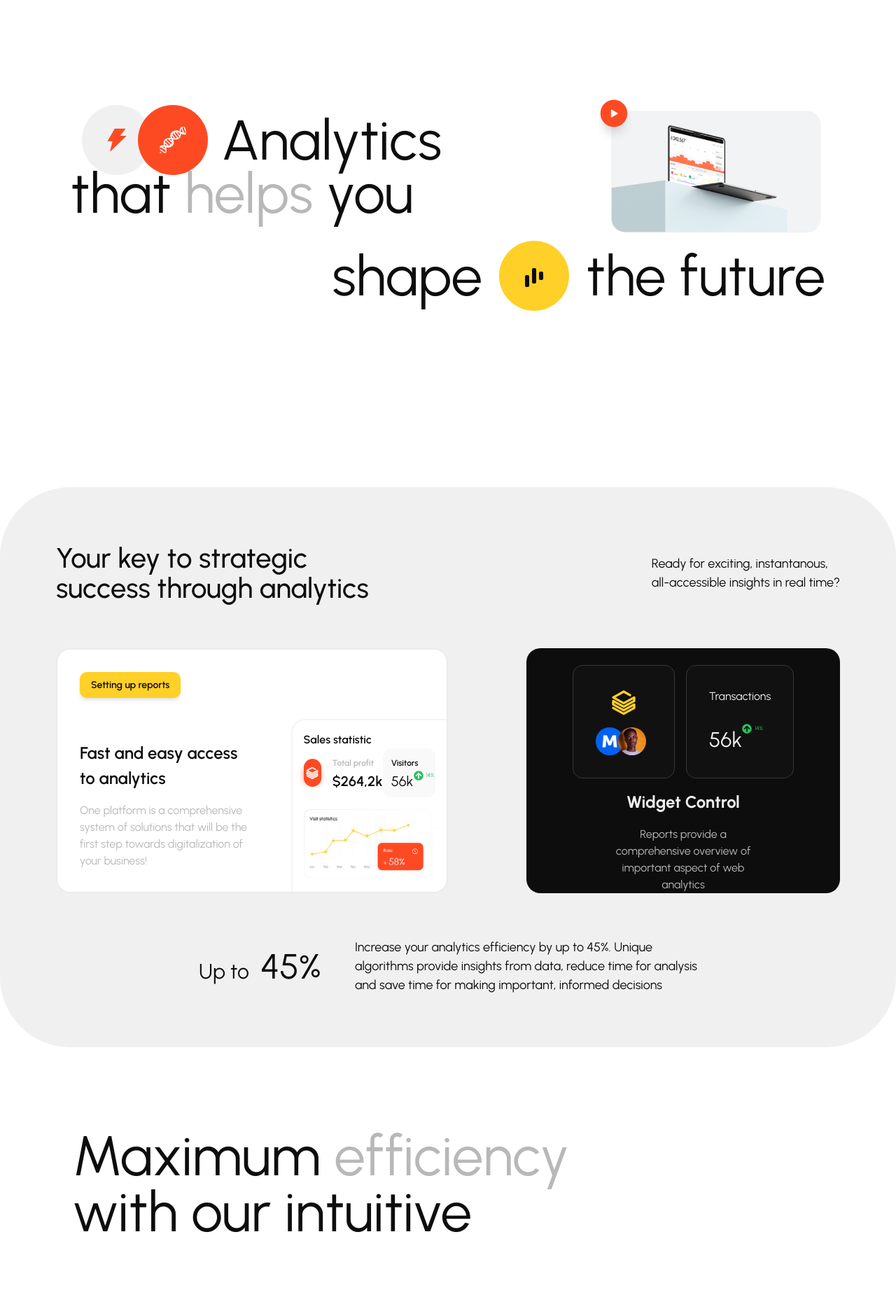
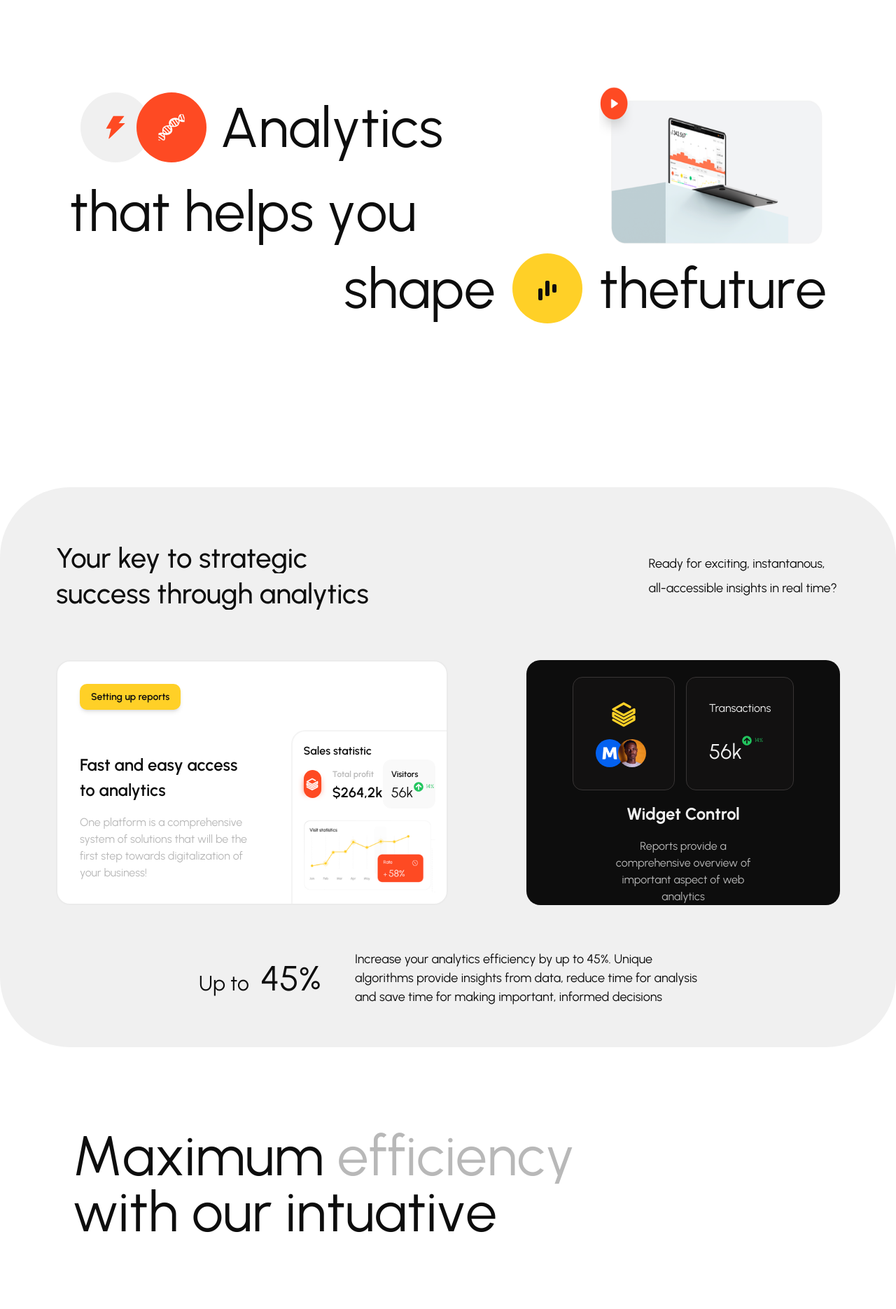
Before and after one commit to dejiborewa/moniepoint, a React (Vite) app: page / in a window 1280 px wide. Shown: the part 160-2030 px from the top of the page at 70% size. Built offline with nearby package versions, Linux system fonts and the light colour scheme.

Commit message:
fix: updates

```diff
--- a/package.json
+++ b/package.json
@@ -10,7 +10,9 @@
     "preview": "vite preview"
   },
   "dependencies": {
+    "@studio-freight/lenis": "^0.1.12",
     "framer-motion": "^11.2.4",
+    "gsap": "^3.10.4",
     "react": "^18.2.0",
     "react-dom": "^18.2.0",
     "react-icons": "^5.2.1",
--- a/src/App.tsx
+++ b/src/App.tsx
@@ -7,8 +7,43 @@ import Data from "./components/data/data";
 import Control from "./components/control/control";
 import GetStarted from "./components/getStarted/getStarted";
 import Footer from "./components/footer/footer";
+import { characterSplit, characterVerticalAnimationIn, scaleFromZero, textSplit, textVerticalAnimationIn } from "./animations/text-animations";
+import { useLayoutEffect } from "react";
+import gsap from "gsap";
 
 function App() {
+  useLayoutEffect(() => {
+    textSplit();
+    characterSplit();
+
+    const allVerticalParagragh = document.querySelectorAll(
+      ".animated-text.vertical-anim"
+    );
+    const allVerticalCharaters = document.querySelectorAll(
+      ".animated-character.vertical-anim"
+    );
+
+    allVerticalParagragh.forEach((paragraph) => {
+      const text = paragraph.querySelectorAll(".paragraph-word");
+
+      text.forEach((text) => {
+        gsap.set(text, { y: "500%" });
+      });
+    });
+
+    allVerticalCharaters.forEach((paragraph) => {
+      const text = paragraph.querySelectorAll(".paragraph-character");
+
+      text.forEach((text) => {
+        gsap.set(text, { y: "500%" });
+      });
+    });
+
+    textVerticalAnimationIn();
+    characterVerticalAnimationIn();
+    scaleFromZero();
+  }, []);
+
   return (
     <main className="max-w-[3000px] mx-auto p-6 text-black">
       <Header />
--- /dev/null
+++ b/src/animations/scoll-effects.ts
@@ -0,0 +1,18 @@
+import { gsap } from "gsap";
+import { ScrollTrigger } from "gsap/ScrollTrigger";
+// import Lenis from "@studio-freight/lenis";
+
+gsap.registerPlugin(ScrollTrigger);
+
+export const smoothScrollEffect = () => {
+  //   const lenis = new Lenis({
+  //     lerp: 0.1,
+  //     smooth: true,
+  //   });
+  //   const scrollFn = () => {
+  //     lenis.raf();
+  //     requestAnimationFrame(scrollFn);
+  //   };
+  //   requestAnimationFrame(scrollFn);
+  //   window.lenis = lenis;
+};
--- /dev/null
+++ b/src/animations/text-animations.ts
@@ -0,0 +1,108 @@
+import gsap from "gsap";
+
+export const textSplit = () => {
+  const allParagragh = document.querySelectorAll(".animated-text");
+  allParagragh.forEach((paragraph) => {
+    const word = paragraph.textContent.split(" ");
+    paragraph.textContent = "";
+
+    word.forEach((word) => {
+      paragraph.innerHTML += `<span class="word-overflow-container overflow-hidden inline-block"><div class="paragraph-word">${word}</div></span> `;
+    });
+  });
+};
+
+export const textVerticalAnimationIn = () => {
+  const allParagragh = document.querySelectorAll(
+    ".animated-text.vertical-anim",
+  );
+
+  allParagragh.forEach((paragraph) => {
+    const text = paragraph.querySelectorAll(".paragraph-word");
+
+    text.forEach((text) => {
+      const y = "500%";
+      text.style.transform = "translateY:" + y;
+
+      gsap.fromTo(
+        text,
+        { y: y },
+        {
+          y: 0,
+          duration: 1.5,
+          ease: "expo.out",
+          overwrite: "auto",
+          scrollTrigger: {
+            trigger: paragraph,
+            start: "top 90%",
+          },
+        },
+      );
+    });
+  });
+};
+
+export const characterSplit = () => {
+  const allParagragh = document.querySelectorAll(".animated-character");
+  allParagragh.forEach((paragraph) => {
+    const word = paragraph.textContent.split(" ");
+    paragraph.textContent = "";
+
+    word.forEach((word) => {
+      const letters = word?.split("");
+
+      letters.forEach((letter) => {
+        paragraph.innerHTML += `<span class="word-overflow-container overflow-hidden inline-flex"><div class="paragraph-character">${letter}</div></span> `;
+      });
+    });
+  });
+};
+
+export const characterVerticalAnimationIn = () => {
+  const allParagragh = document.querySelectorAll(
+    ".animated-character.vertical-anim",
+  );
+
+  allParagragh.forEach((paragraph) => {
+    const text = paragraph.querySelectorAll(".paragraph-character");
+
+    const y = "100%";
+
+    gsap.fromTo(
+      text,
+      { y: y, opacity: 0 },
+      {
+        y: 0,
+        duration: 1.5,
+        ease: "expo.out",
+        stagger: 0.05, // Adjust stagger duration as needed
+        opacity: 1,
+        scrollTrigger: {
+          trigger: paragraph,
+          start: "top 100%",
+        },
+      },
+    );
+  });
+};
+
+export const scaleFromZero = () => {
+  const allImages = document.querySelectorAll(".animate-scale-image");
+
+  allImages.forEach((image) => {
+    gsap.fromTo(
+      image,
+      { scale: 0, opacity: 0 },
+      {
+        scale: 1,
+        duration: 1.5,
+        ease: "expo.out",
+        opacity: 1,
+        scrollTrigger: {
+          trigger: image,
+          start: "top 90%",
+        },
+      },
+    );
+  });
+};
--- a/src/components/analytics/analytics.tsx
+++ b/src/components/analytics/analytics.tsx
@@ -1,21 +1,31 @@
 import Button from "../lib/button/button";
 import { TbBrandDatabricks } from "react-icons/tb";
 import { FaArrowCircleUp } from "react-icons/fa";
+import AnimateParagraphVeritical from "../animation-wrapper/animation-wrapper";
 
 const Analytics = () => {
   return (
     <section className="w-auto h-screen rounded-[100px] bg-offWhite -mx-6 my-10 p-20 flex flex-col justify-around 2xl:px-[7.5rem]">
       <div className="flex justify-between items-center">
         <h1 className="leading-[2.7rem] text-[40px] font-[500]">
-          Your key to strategic
+          <AnimateParagraphVeritical>
+            Your key to strategic
+          </AnimateParagraphVeritical>
           <br />
-          success through analytics
+
+          <AnimateParagraphVeritical>
+            success through analytics
+          </AnimateParagraphVeritical>
         </h1>
 
         <p className="text-justify text-base">
-          Ready for exciting, instantanous,
+          <AnimateParagraphVeritical>
+            Ready for exciting, instantanous,
+          </AnimateParagraphVeritical>
           <br />
-          all-accessible insights in real time?
+          <AnimateParagraphVeritical>
+            all-accessible insights in real time?
+          </AnimateParagraphVeritical>
         </p>
       </div>
 
--- /dev/null
+++ b/src/components/animation-wrapper/animation-wrapper.tsx
@@ -0,0 +1,40 @@
+import React from "react";
+
+type Props = {
+  children: React.ReactNode;
+  className?: string;
+};
+
+interface ScaleImageProps
+  extends Omit<
+    React.DetailedHTMLProps<
+      React.ImgHTMLAttributes<HTMLImageElement>,
+      HTMLImageElement
+    >,
+    "className"
+  > {
+  className?: string;
+}
+
+function AnimateParagraphVeritical({ children }: Props) {
+  return <span className="animated-text vertical-anim">{children}</span>;
+}
+
+function AnimateStaggeredCharcterVeritical({ children, className }: Props) {
+  return (
+    <span
+      className={`${
+        className ?? ""
+      } animated-character vertical-anim inline-flex`}
+    >
+      {children}
+    </span>
+  );
+}
+
+function AnimateScaleImage({ className, ...rest }: ScaleImageProps) {
+  return <img className={`${className ?? ""} animate-scale-image`} {...rest} />;
+}
+
+export { AnimateStaggeredCharcterVeritical, AnimateScaleImage };
+export default AnimateParagraphVeritical;
--- a/src/components/efficiency/efficiency.tsx
+++ b/src/components/efficiency/efficiency.tsx
@@ -3,6 +3,7 @@ import { useEffect } from "react";
 import { TiChartLine } from "react-icons/ti";
 import useMeasure from "react-use-measure";
 import Button from "../lib/button/button";
+import { AnimateStaggeredCharcterVeritical } from "../animation-wrapper/animation-wrapper";
 
 const Efficiency = () => {
   const [ref, bounds] = useMeasure();
@@ -27,8 +28,22 @@ const Efficiency = () => {
   return (
     <section className="bg-white h-screen py-10 px-20 flex flex-col justify-around">
       <h1 className="text-[50px] leading-[5rem] lg:text-[80px] 2xl:text-[150px] 2xl:leading-[10rem]">
-        Maximum <span className="text-darkGrey">efficiency</span> <br />
-        with our intuitive
+        <AnimateStaggeredCharcterVeritical>
+          Maximum
+        </AnimateStaggeredCharcterVeritical>{" "}
+        <AnimateStaggeredCharcterVeritical className="text-darkGrey">
+          efficiency
+        </AnimateStaggeredCharcterVeritical>{" "}
+        <br />
+        <AnimateStaggeredCharcterVeritical>
+          with
+        </AnimateStaggeredCharcterVeritical>{" "}
+        <AnimateStaggeredCharcterVeritical>
+          our
+        </AnimateStaggeredCharcterVeritical>{" "}
+        <AnimateStaggeredCharcterVeritical>
+          intuative
+        </AnimateStaggeredCharcterVeritical>
       </h1>
 
       <div className="flex justify-between my-8 2xl:my-16">
--- a/src/components/footer/footer.tsx
+++ b/src/components/footer/footer.tsx
@@ -1,13 +1,11 @@
 import { TbLetterRSmall } from "react-icons/tb";
-// import { BsQrCode } from "react-icons/bs";
+import { BsQrCode } from "react-icons/bs";
 
 import { footerLocation, footerMenu, socials } from "../../utils/conts";
 
-// <BsQrCode />
-
 const Footer = () => {
   return (
-    <footer className="bg-black h-screen -mx-6 -mb-6 p-20">
+    <footer className="bg-black h-screen -mx-6 -mb-6 p-20 flex flex-col justify-between">
       <div className="flex justify-between items-center pb-10 border-b border-grey">
         <ul className="flex text-[24px] gap-[2rem]">
           {footerMenu.map((item, index) => (
@@ -42,13 +40,20 @@ const Footer = () => {
         </ul>
       </div>
 
-      <div>
-        <h1 className="relative text-white text-[150px]">
+      <div className="flex items-center justify-between">
+        <h1 className="relative text-white text-[150px] w-max">
           Ramos
-          <span>
-            <TbLetterRSmall className="absolute right-0" />
+          <span className="w-[3rem] h-[3rem] absolute -right-12 top-12 border-4 border-white rounded-full ">
+            <TbLetterRSmall className="absolute left-1/2 top-1/2 w-full h-full -translate-x-1/2 -translate-y-1/2" />
           </span>
         </h1>
+
+        <span className="text-darkGrey">Privacy Policy</span>
+        <span className="text-darkGrey">License agreement</span>
+
+        <div className="w-[6rem] h-[6rem] bg-white p-4">
+          <BsQrCode className="text-black w-full h-full" />
+        </div>
       </div>
     </footer>
   );
--- a/src/components/hero/hero.tsx
+++ b/src/components/hero/hero.tsx
@@ -1,5 +1,9 @@
 import { AiFillThunderbolt } from "react-icons/ai";
 import { GiDna2 } from "react-icons/gi";
+import {
+  AnimateScaleImage,
+  AnimateStaggeredCharcterVeritical,
+} from "../animation-wrapper/animation-wrapper";
 
 const Hero = () => {
   return (
@@ -16,16 +20,27 @@ const Hero = () => {
                 <GiDna2 className="text-white w-[40px] h-[40px]" />
               </div>
 
-              <h1 className="text-[50px] lg:text-[80px] 2xl:text-[150px]">
-                Analytics
+              <h1 className=" text-[50px] lg:text-[80px] 2xl:text-[150px]">
+                <AnimateStaggeredCharcterVeritical>
+                  Analytics
+                </AnimateStaggeredCharcterVeritical>
               </h1>
             </div>
-            <h1 className="text-nowrap leading-[2rem] text-[50px] lg:text-[80px] 2xl:text-[150px] 2xl:leading-[5rem]">
-              that <span className="text-darkGrey">helps</span> you
+            <h1 className="text-nowrap  text-[50px] lg:text-[80px] 2xl:text-[150px]">
+              <AnimateStaggeredCharcterVeritical>
+                that
+              </AnimateStaggeredCharcterVeritical>{" "}
+              <AnimateStaggeredCharcterVeritical>
+                helps
+              </AnimateStaggeredCharcterVeritical>{" "}
+              <AnimateStaggeredCharcterVeritical>
+                you
+              </AnimateStaggeredCharcterVeritical>
+              {/* <span className="text-darkGrey"></span>  */}
             </h1>
           </div>
 
-          <img
+          <AnimateScaleImage
             src="/hero.png"
             alt="hero-img"
             className="md:w-[30%] 2xl:w-auto"
@@ -34,7 +49,9 @@ const Hero = () => {
 
         <h1 className="flex items-center justify-end text-nowrap">
           <span className="text-[50px] leading-[6rem] lg:text-[80px] 2xl:text-[150px] 2xl:leading-[12rem]">
-            shape
+            <AnimateStaggeredCharcterVeritical>
+              shape
+            </AnimateStaggeredCharcterVeritical>
           </span>
           <div className="w-[100px] h-[100px] bg-yellow rounded-full flex gap-[4px] items-center justify-center mx-6">
             <div className="bg-black rounded-sm w-[6px] h-[17px] relative top-2"></div>
@@ -42,7 +59,9 @@ const Hero = () => {
             <div className="bg-black rounded-sm w-[6px] h-[12px]"></div>
           </div>
           <span className="text-[50px] leading-[6rem] lg:text-[80px] 2xl:text-[150px] 2xl:leading-[12rem]">
-            the future
+            <AnimateStaggeredCharcterVeritical>
+              the future
+            </AnimateStaggeredCharcterVeritical>
           </span>
         </h1>
       </div>
```
Also changed, not shown: 1 other file (tests, documents, lock files or other folders).
